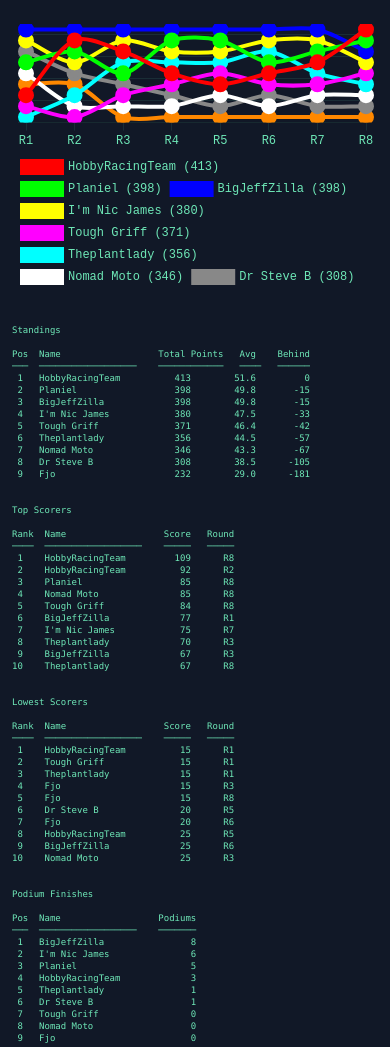
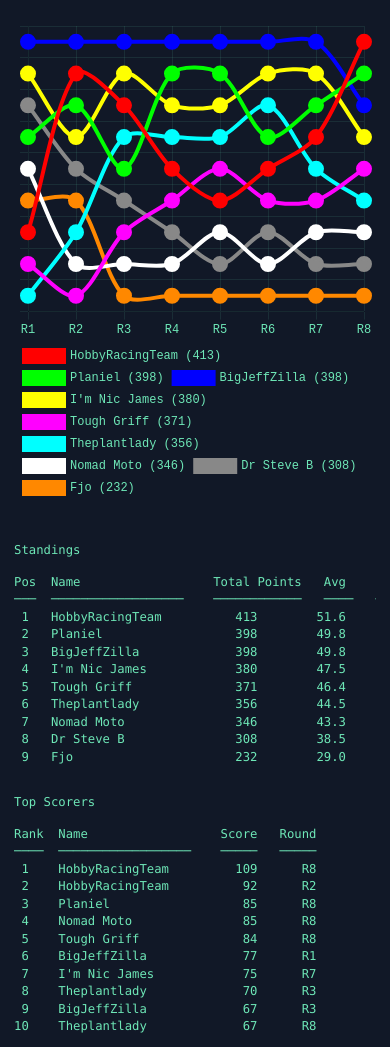
Before and after one commit to danielgivens/sx, a website built with Vite: page index.html in a window 390 px wide. Shown: the top 1047 px of the page. Built offline with nearby package versions, Linux system fonts and the light colour scheme.

Commit message:
Increase chart height on mobile for better readability

```diff
--- a/main.js
+++ b/main.js
@@ -394,7 +394,7 @@ async function init() {
 
     // Build the UI
     let html = '<div class="mb-8 overflow-x-auto">\n'
-    html += '<div style="" class="w-full h-96 sm:h-[500px] md:h-[600px]">\n'
+    html += '<div style="" class="w-full h-[500px] sm:h-[600px] md:h-[700px]">\n'
     html += '<canvas id="lapChart"></canvas>\n'
     html += '</div>\n'
     html += '</div>\n'
--- a/style.css
+++ b/style.css
@@ -2,7 +2,7 @@
 @tailwind components;
 @tailwind utilities;
 body, html{
-  @apply p-0 m-0  text-[#6ee7b7] bg-gray-900 text-xs sm:text-sm;
+  @apply p-0 m-0  text-[#6ee7b7] bg-gray-900 text-sm;
 }
 pre {
   @apply font-mono;
```
